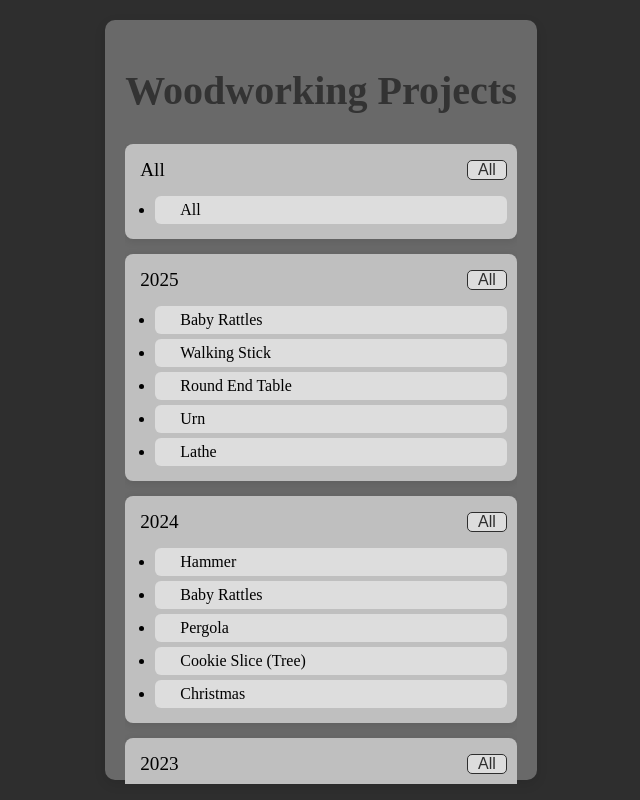
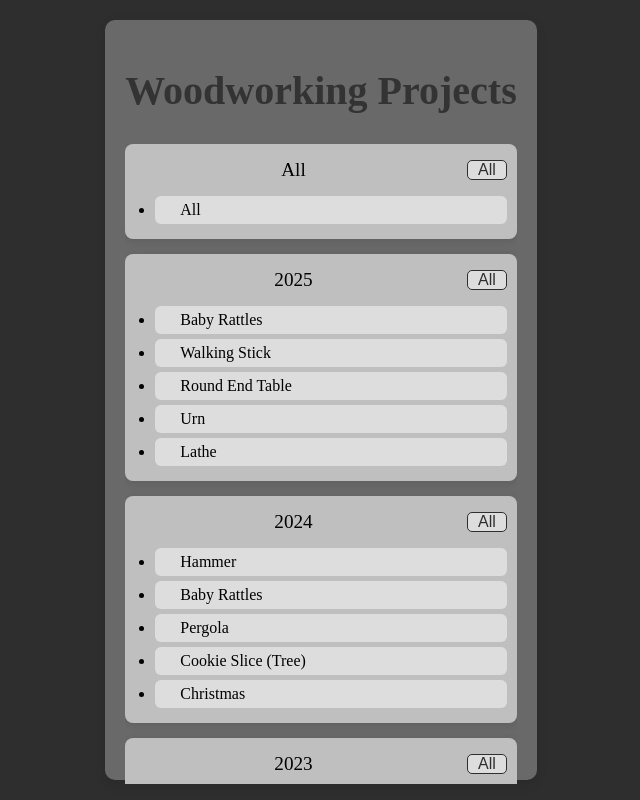
Before and after one commit to rbrock44/woodworking-projects, an Angular app: page / in a window 1280 px wide. Shown: the whole page, without its empty margins (319-959 px from the left). Built offline with nearby package versions, Linux system fonts and the light colour scheme.

Commit message:
Update app.component.scss

```diff
--- a/src/app/app.component.scss
+++ b/src/app/app.component.scss
@@ -92,16 +92,28 @@
   border: 1px solid #2e2e2e;
   border-radius: 5px;
   transition: all 0.3s ease;
+  cursor: pointer;
 }
 
 .home-button:hover, .all-button:hover {
   background-color: #bfbfbf;
 }
 
+.all-button {
+  position: absolute;
+  right: 0;
+  top: 50%;
+  transform: translateY(-50%);
+}
+
+.year-text {
+  margin: 0;
+}
+
 .project-row {
-  display: flex;
-  justify-content: space-between;
-  align-items: center;
+  position: relative;
+  text-align: center;
+  padding-right: 50px;
 }
 
 p {
```
